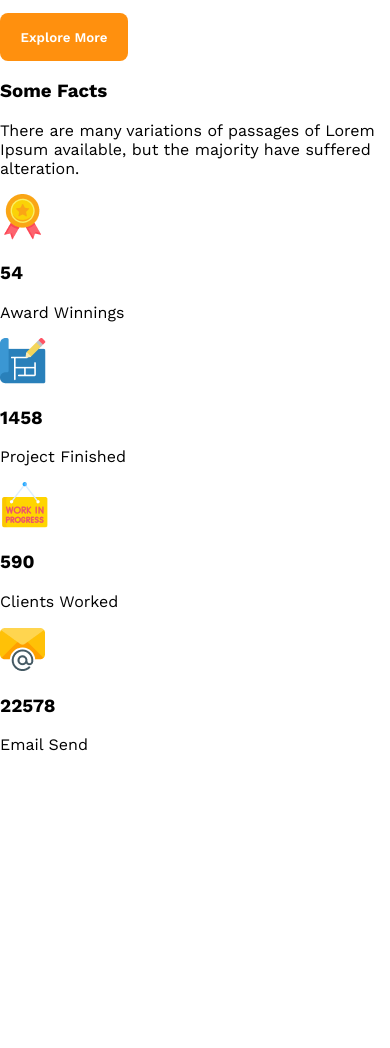
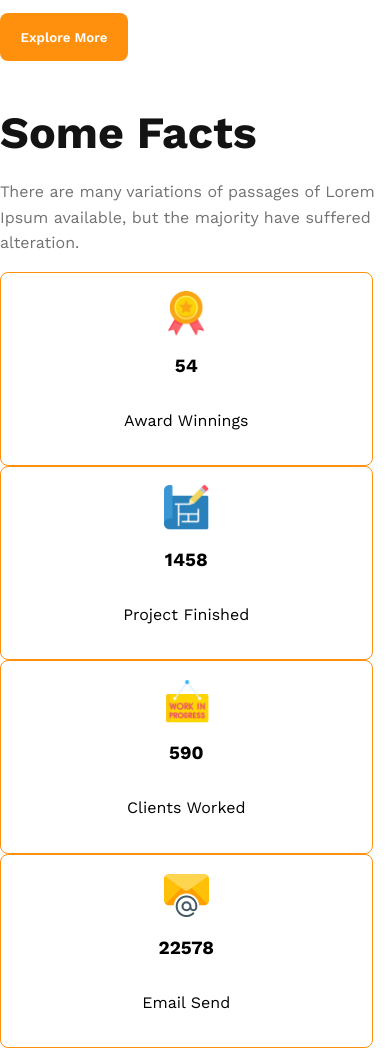
Before and after one commit to tarekibnkhayer/g3-architects, a plain HTML site: page index.html in a window 390 px wide. Shown: the part 2872-3920 px from the top of the page. Before the commit the page ends 3642 px from the top, so only its background shows below. Drawn offline with nearby package versions, Linux system fonts and the light colour scheme.

Commit message:
fact section successful

```diff
--- a/style.css
+++ b/style.css
@@ -67,7 +67,7 @@ font-weight: 700;
     /* main  */
     /* team section */
     main{
-        max-width: 1440px;
+        max-width: 1200px;
         margin: 0 auto;
     }
     .team-container{
@@ -99,7 +99,7 @@ font-weight: 700;
     color: #FF900E;
     font-weight: 700;
 }
-.team-description{
+.team-description, .fact-description{
     color: #727272;
     font-weight: 400;
 line-height: 1.6rem;
@@ -108,6 +108,31 @@ width: 33.5rem;
     /* feature section */
 
     /* fact section */
+    .fact-title{
+        color: #131313;
+        font-size: 2.8rem;
+        font-weight: 700;
+        margin-bottom: 1.25rem;
+    }
+   .rectangular{
+    border-radius: 8px;
+border: 1px solid #FF900E;
+width: 12rem;
+height: 12rem;
+display: flex;
+flex-direction: column;
+justify-content: center;
+align-items: center;
+   }
+   .rectangular-container{
+    display: flex;
+    column-gap: 7rem;
+   }
+   .rectangular img{
+    max-width: 2.8rem;
+    max-height: 2.8rem;
+   }
+
 
 /* responsive for small device */
 @media screen and (max-width:576px) {
@@ -126,7 +151,7 @@ width: 33.5rem;
         margin-top: 2rem;
     }
     .team-description, .team-title{
-        width: 100%;
+        width: 98%;
     }
     .banner-content{
         margin: 0 2rem;
@@ -141,7 +166,16 @@ width: 33.5rem;
    .team-container img{
         width:100%;
     }
+    img{
+        width: 100%;
+    }
+    .fact-description{
+        width: 98%;
+    }
+    .rectangular{
+        width: 95%;
 
+    }
 }
 
 
```
